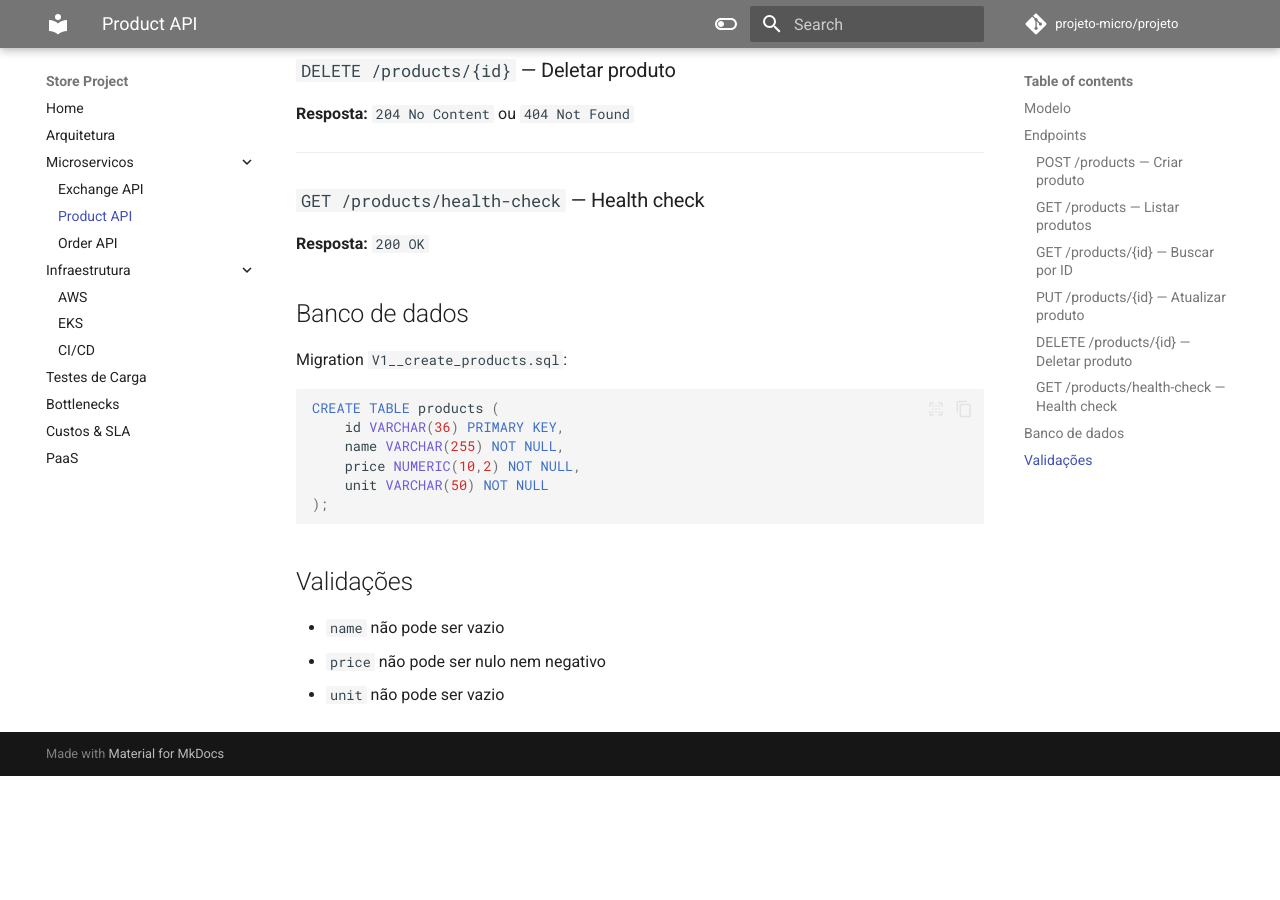
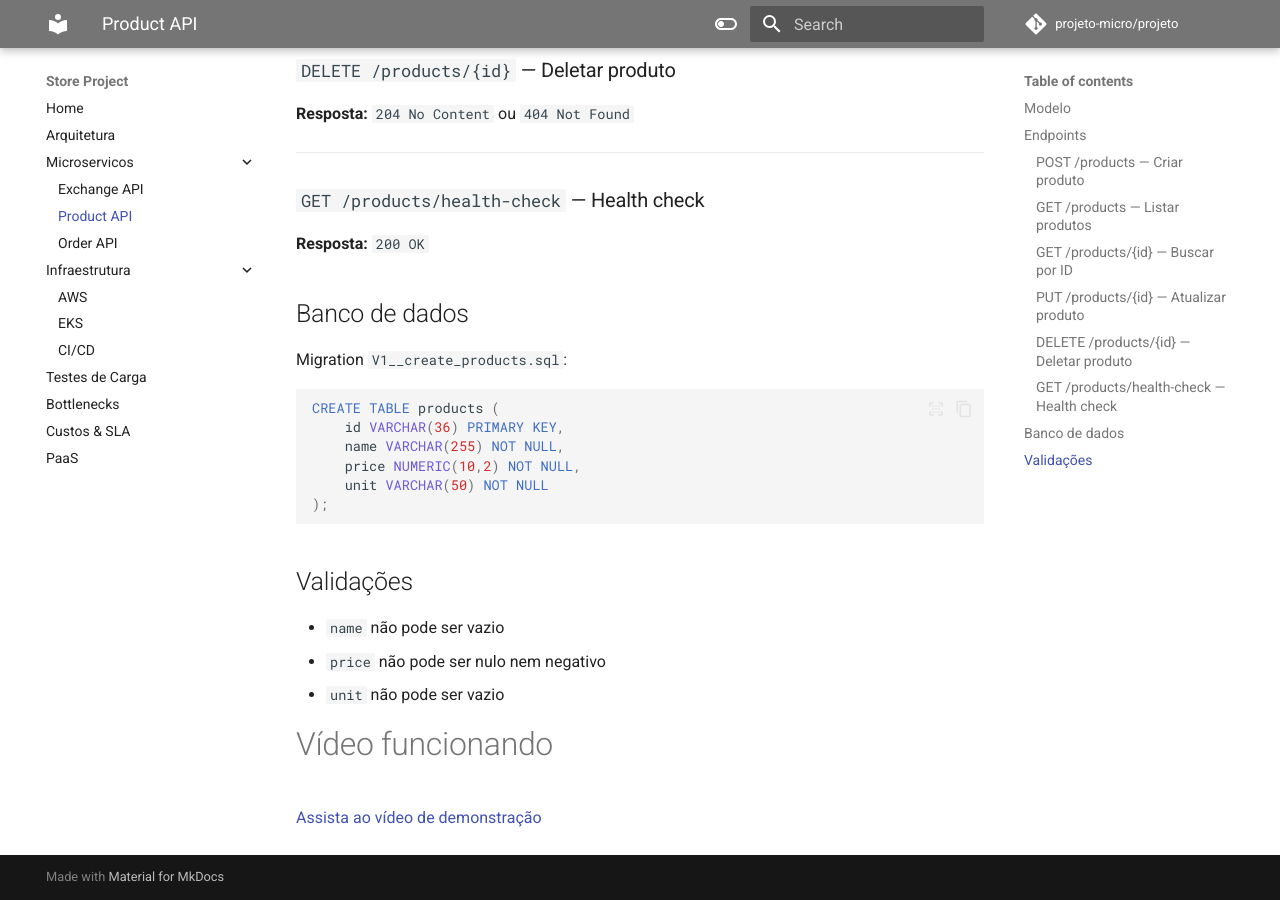
Before and after one commit to projeto-micro/projeto, an MkDocs documentation site: the page built from docs/services/product.md, in a window 1280 px wide and 900 px high, scrolled down 2205 px. Built offline with MkDocs 1.6.1 and Material for MkDocs 9.7.7, drawn with Linux system fonts in a browser that asks for light colours; comment, search, counter and statistics services are not loaded; before the commit the page ends 2981 px from its top, so only the background shows below that.

Commit message:
Add demonstration video link to product documentation
Added a section for a demonstration video.

```diff
--- a/docs/services/product.md
+++ b/docs/services/product.md
@@ -116,3 +116,7 @@ CREATE TABLE products (
 - `name` não pode ser vazio
 - `price` não pode ser nulo nem negativo
 - `unit` não pode ser vazio
+
+# Vídeo funcionando
+
+[Assista ao vídeo de demonstração](https://youtu.be/tYpjB4pRFLc)
```
